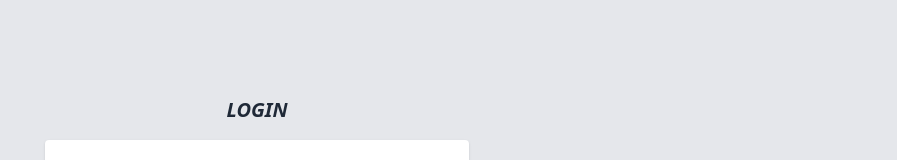
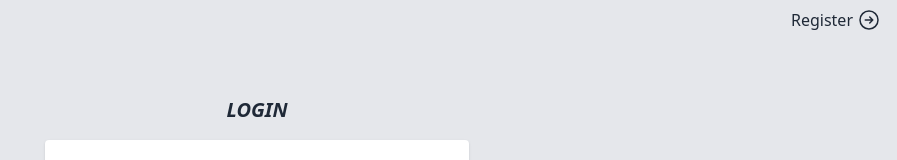
Before and after one commit to arjansunar/Todo-django, a React (Vite) app in the folder todo-react/: page /login in a window 1280 px wide. Shown: the top 160 px of the page, without its empty margins (383-1280 px from the left). Built offline with nearby package versions, Linux system fonts and the light colour scheme; no server answers.

Commit message:
adding signup route

```diff
--- a/todo-react/src/api-utils/fetchers.ts
+++ b/todo-react/src/api-utils/fetchers.ts
@@ -35,14 +35,13 @@ const fetcher = async ({ url, method, token }: GetFetcherProps) => {
 
 const deleteFetcher = async ({ url, token }: DeleteFetcherProps) => {
   try {
-    const { data } = await axios.delete(`${BACKEND_URL}/${url}`, {
+    await axios.delete(`${BACKEND_URL}/${url}`, {
       headers: {
         Authorization: `Bearer ${token}`,
       },
     });
-    return data;
   } catch (error) {
-    console.error(error);
+    throw error;
   }
 };
 
--- a/todo-react/src/api-utils/index.ts
+++ b/todo-react/src/api-utils/index.ts
@@ -1 +1,2 @@
 export * from "./fetchers";
+export * from "./register";
--- /dev/null
+++ b/todo-react/src/api-utils/register.ts
@@ -0,0 +1,16 @@
+import axios from "axios";
+const BACKEND_URL = import.meta.env.VITE_BACKEND_URL;
+
+interface RegisterArgs {
+  username: string;
+  password: string;
+  email: string;
+}
+
+export const register = async ({ username, password, email }: RegisterArgs) => {
+  return await axios.post(`${BACKEND_URL}/signup/`, {
+    username,
+    password,
+    email,
+  });
+};
--- a/todo-react/src/components/TaskComponents.tsx
+++ b/todo-react/src/components/TaskComponents.tsx
@@ -73,11 +73,15 @@ export const TaskItem: FC<TaskItemProps> = ({ task }) => {
   };
 
   const handleDelete = async () => {
-    await deleteTask(tokens?.access!, task.id);
-    deleteTaskFromTasksState({
-      id: task.id,
-      setTasks,
-    });
+    try {
+      await deleteTask(tokens?.access!, task.id);
+      deleteTaskFromTasksState({
+        id: task.id,
+        setTasks,
+      });
+    } catch (error) {
+      console.log(error);
+    }
   };
   return task ? (
     <li className="flex justify-between items-center mt-3">
--- a/todo-react/src/pages/Login.tsx
+++ b/todo-react/src/pages/Login.tsx
@@ -49,6 +49,26 @@ export const Login = () => {
 
   return (
     <div className=" bg-gray-200 text-gray-800 flex flex-col  items-center h-screen pt-24  ">
+      <a
+        href="/signup"
+        className="absolute top-2 right-4 flex gap-1 items-center"
+      >
+        Register
+        <svg
+          xmlns="http://www.w3.org/2000/svg"
+          fill="none"
+          viewBox="0 0 24 24"
+          strokeWidth={1.5}
+          stroke="currentColor"
+          className="w-6 h-6"
+        >
+          <path
+            strokeLinecap="round"
+            strokeLinejoin="round"
+            d="M12.75 15l3-3m0 0l-3-3m3 3h-7.5M21 12a9 9 0 11-18 0 9 9 0 0118 0z"
+          />
+        </svg>
+      </a>
       <h2 className="font-bold text-xl uppercase italic mb-4">Login </h2>
       <div className="container px-3 max-w-md mx-auto">
         <form
--- a/todo-react/src/pages/Signup.tsx
+++ b/todo-react/src/pages/Signup.tsx
@@ -1,5 +1,6 @@
 import { FormEvent, useContext, useEffect, useState } from "react";
 import { useNavigate } from "react-router-dom";
+import { register } from "../api-utils";
 import { AuthContext, AuthContextType } from "../provider";
 
 const initError = {
@@ -10,6 +11,7 @@ const initError = {
 const initialCredentialState = {
   username: "",
   password: "",
+  email: "",
 };
 export const Signup = () => {
   const [credentials, setCredentials] = useState(() => initialCredentialState);
@@ -23,23 +25,22 @@ export const Signup = () => {
     setCredentials((prev) => ({ ...prev, password }));
   };
 
+  const setEmail = (email: string) =>
+    setCredentials((prev) => ({ ...prev, email }));
+
   const isValid = () => {
     return credentials.username.length && credentials.password.length;
   };
 
   const handleUserSubmission = async (e: FormEvent) => {
     e.preventDefault();
-    alert(JSON.stringify(credentials));
-    // call api after verification
-    // try {
-    //   await createUser(user);
-    //   router.push(`/todo/${user}`);
-    // } catch (error) {
-    //   if (error.response.data?.status == "P2002") {
-    //     router.push(`/todo/${user}`);
-    //   }
-    //   console.error(error);
-    // }
+
+    try {
+      await register(credentials);
+    } catch (error) {
+      alert(JSON.stringify(error));
+    }
+    navigate("/login");
   };
   useEffect(() => {
     if (isAuth) {
@@ -68,6 +69,12 @@ export const Signup = () => {
             className=" rounded-sm shadow-sm px-4 py-2 border border-gray-200 w-full mt-4"
             onChange={(e) => setPassword(e.target.value)}
           />
+          <input
+            type="email"
+            placeholder="email"
+            className=" rounded-sm shadow-sm px-4 py-2 border border-gray-200 w-full mt-4"
+            onChange={(e) => setEmail(e.target.value)}
+          />
           <button
             className="px-6 py-1 bg-black text-gray-100 disabled:bg-gray-400 rounded mt-5 max-w-fit self-end "
             type="submit"
```
